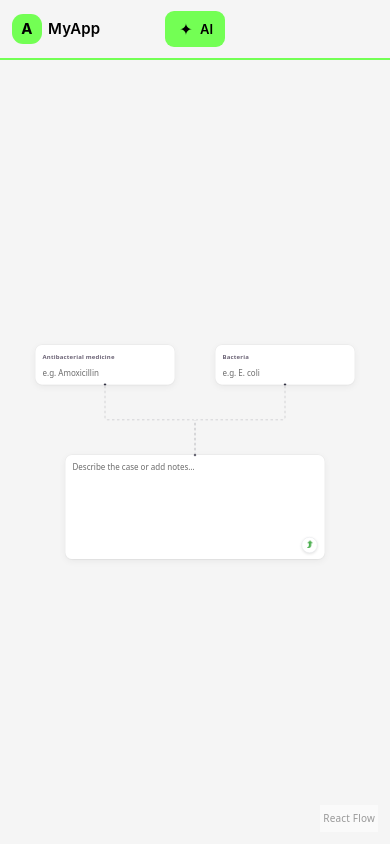
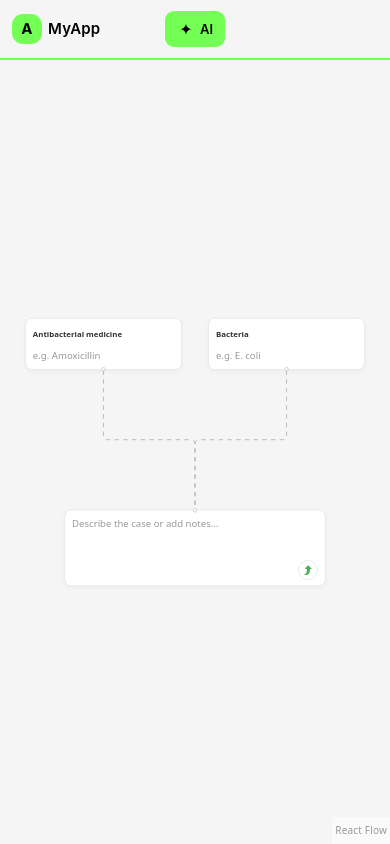
Before and after one commit to Msuf123/front, a React (Vite) app: page / in a window 390 px wide. Built offline with nearby package versions, Linux system fonts and the light colour scheme.

Commit message:
Made more submission

```diff
--- a/src/SubComponents/Home/SuComponent/HomeCard/HomeCards.jsx
+++ b/src/SubComponents/Home/SuComponent/HomeCard/HomeCards.jsx
@@ -74,10 +74,10 @@ const nodeTypes = { field: FieldNode, query: QueryNode };
   - top cards: 280px wide each, 80px gap between them -> total width 640
   - bottom card: 520px wide, x = (640 - 520) / 2 = 60 -> centered under the two
 */
-const TOP_W = 280;
-const GAP = 80;
-const TOTAL_W = TOP_W * 2 + GAP; // 640
-const BOTTOM_W = 520;
+const TOP_W = 180;
+const GAP = 30;
+const TOTAL_W = TOP_W * 2 + GAP; // 390
+const BOTTOM_W = 300;
 
 const initialNodes = [
   {
--- a/src/SubComponents/Home/SuComponent/HomeCard/homeCard.css
+++ b/src/SubComponents/Home/SuComponent/HomeCard/homeCard.css
@@ -1,189 +1,112 @@
 
-:root {
-  --home-bg: rgb(245, 245, 245);
-  --home-white: #ffffff;
-  --home-border: rgba(0, 0, 0, 0.07);
-  --home-shadow:
-    0 1px 2px rgba(0, 0, 0, 0.04),
-    0 4px 14px rgba(0, 0, 0, 0.05);
-}
-.parent{
-  background-color: "red";
+.parent {
   width: 100%;
   height: 100%;
-}
-/* Top row: two fields at the same level */
-.home-top {
-  display: grid;
-  grid-template-columns: 1fr 1fr;
-  gap: 16px;
+  min-height: 260px;
+  background: transparent;
 }
 
-/* Card shared by all three main fields */
-/* Card shared by all three main fields */
 .home-card {
   display: flex;
   flex-direction: column;
-  gap: 8px;
-  padding: 16px 18px;
+  gap: 3px;
+  padding: 7px 9px;
   box-sizing: border-box;
   position: relative;
-  background: var(--home-white);
-  border: 1px solid var(--home-border);
-  border-radius: 18px;
-  box-shadow: var(--home-shadow);
-  cursor: text;
-  transition:
-    border-color 0.2s ease,
-    box-shadow 0.2s ease;
-}
-.home-card:focus-within {
-  border-color: rgba(0, 0, 0, 0.18);
-  box-shadow:
-    0 0 0 3px rgba(0, 0, 0, 0.05),
-    0 4px 14px rgba(0, 0, 0, 0.06);
-}
-.home-label {
-  color: var(--home-black);
-  font-size: 12px;
-  font-weight: 600;
-  letter-spacing: 0.03em;
+  background: #fff;
+  border: 1px solid #e8e8e8;
+  border-radius: 9px;
+  box-shadow: 0 2px 6px rgba(0, 0, 0, 0.04);
 }
 
-/* Plain inputs inside the cards (the card draws the border).
-   16px font stops iOS from zooming in on focus. */
+.home-label {
+  color: #333;
+  font-size: 10px;
+  font-weight: 600;
+  letter-spacing: 0;
+}
+
 .home-input,
 .home-textarea {
   width: 100%;
   box-sizing: border-box;
-  padding: 0;
+  padding: 2px 0;
   border: none;
   outline: none;
   background: transparent;
+  color: #222;
+  font-family: inherit;
+  font-size: 12px;
+  line-height: 1.3;
+}
 
-  color: var(--home-black);
-  font-family: inherit;
-  font-size: 16px;
-  line-height: 1.5;
+.home-input {
+  min-height: 16px;
+}
+
+.home-textarea {
+  min-height: 48px;
+  height: 48px;
+  resize: none;
 }
 
 .home-input::placeholder,
-.home-textarea::placeholder,
-.home-chip::placeholder {
-  color: #6b6b6b;
+.home-textarea::placeholder {
+  color: #999;
+  font-size: 11px;
 }
 
-/* Wavy arrow */
-.home-arrow {
-  display: block;
-  width: 40px;
-  height: 84px;
-  margin: 8px auto;
-  flex-shrink: 0;
+.home-card:focus-within {
+  border-color: #c9c9c9;
+  box-shadow: 0 0 0 2px rgba(0, 0, 0, 0.03);
 }
 
-.home-arrow path {
-  fill: none;
-  stroke: var(--home-accent);
-  stroke-width: 4;
-  stroke-linecap: round;
-  stroke-linejoin: round;
+.buttonDiv {
+  display: flex;
+  justify-content: flex-end;
+  width: 100%;
 }
 
-
-
-.home-textarea {
-  min-height: 84px;
-  resize: none;
-}
-/* Go button */
-.buttonDiv{
-    width: 100%;
-    display: flex;
- justify-content: flex-end;
-
-}
 .go-btn {
-  width: 32px;
-  height: 32px;
+  display: flex;
+  align-items: center;
+  justify-content: center;
+  width: 23px;
+  height: 23px;
   padding: 0;
   border: 1px solid #e5e7eb;
   border-radius: 50%;
-
-  background: #ffffff;
-  color: #ffffff;
-
-  box-shadow: 0 2px 6px rgba(0, 0, 0, 0.12);
-
+  background: #fff;
   cursor: pointer;
-
-  transition:
-    background 0.2s ease,
-    transform 0.2s ease,
-    box-shadow 0.2s ease;
-}
-
-.go-btn:hover {
-  box-shadow: 0 3px 8px rgba(0, 0, 0, 0.18);
-}
-
-.go-btn:active {
-  transform: scale(0.96);
-}
-
-.go-btn:hover {
-  background: #374151;
-}
-
-.go-btn:active {
-  transform: scale(0.92);
 }
 
 .go-arrow {
-  display: inline-flex;
-  align-items: center;
-  justify-content: center;
   width: 50%;
   height: 50%;
+  object-fit: contain;
+}
 
-  /* Optional: removed background since the main button is already dark and round */
-  background: transparent;
-  font-size: 14px;
-  line-height: 1;
+.react-flow__handle {
+  width: 5px;
+  height: 5px;
+  min-width: 5px;
+  min-height: 5px;
+  border: 1px solid #ccc;
+  background: #fff;
 }
-/* ------------------------------------------------------------
-   Phone: compact layout
-   ------------------------------------------------------------ */
+
 @media (max-width: 600px) {
-  .home {
-    padding: 12px;
+  .home-card {
+    padding: 6px 8px;
+    border-radius: 8px;
   }
 
-  /* stack the two top fields */
-  .home-top {
-    grid-template-columns: 1fr;
-    gap: 10px;
+  .home-label {
+    font-size: 9px;
   }
 
-  .home-card {
-    padding: 12px 14px;
-    border-radius: 14px;
-  }
-
-  .home-arrow {
-    width: 30px;
-    height: 56px;
-    margin: 4px auto;
-  }
-
+  .home-input,
   .home-textarea {
-    min-height: 64px;
-  }
-
-
-
-  .home-go {
-    width: 100%;
-    padding: 12px 0;
+    font-size: 12px;
   }
 }
```
